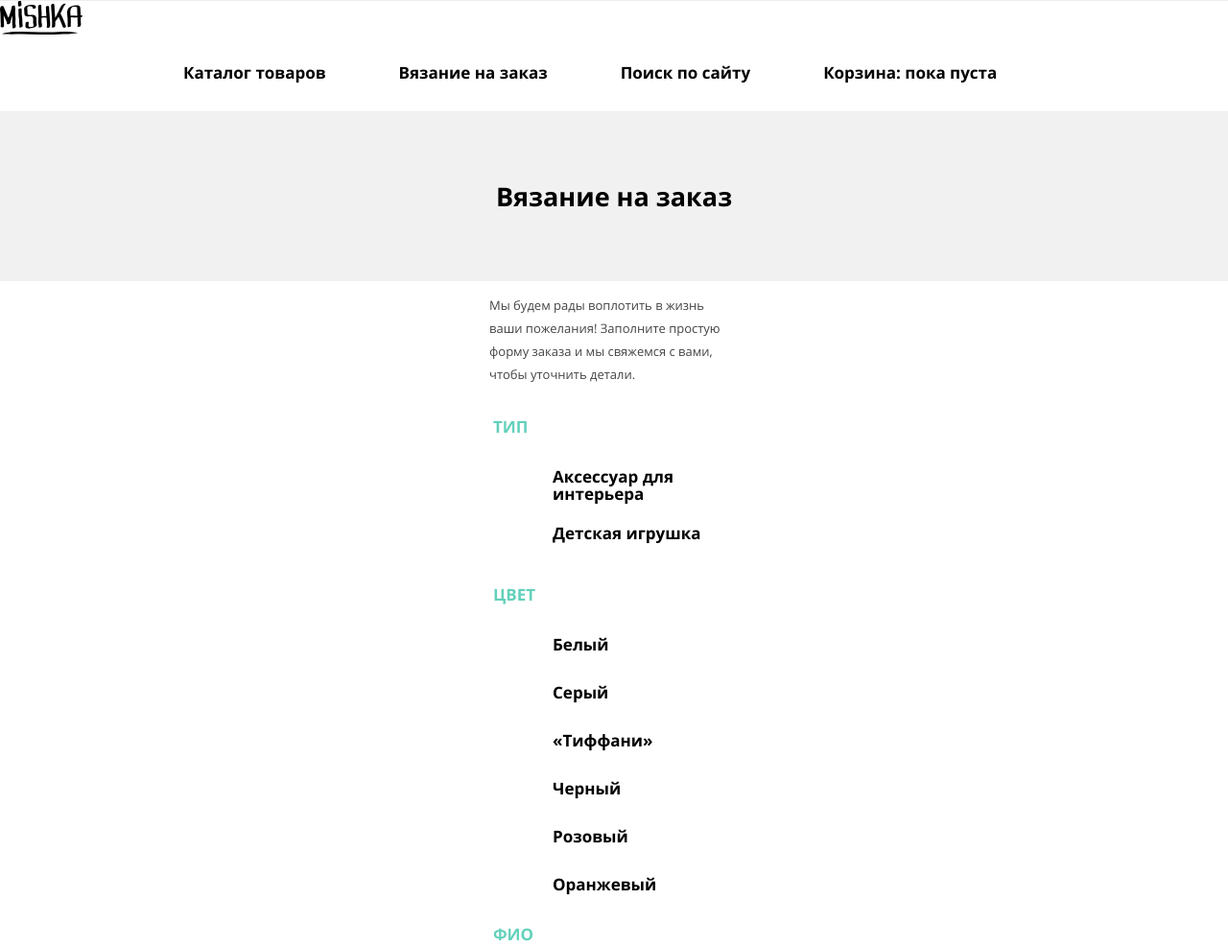
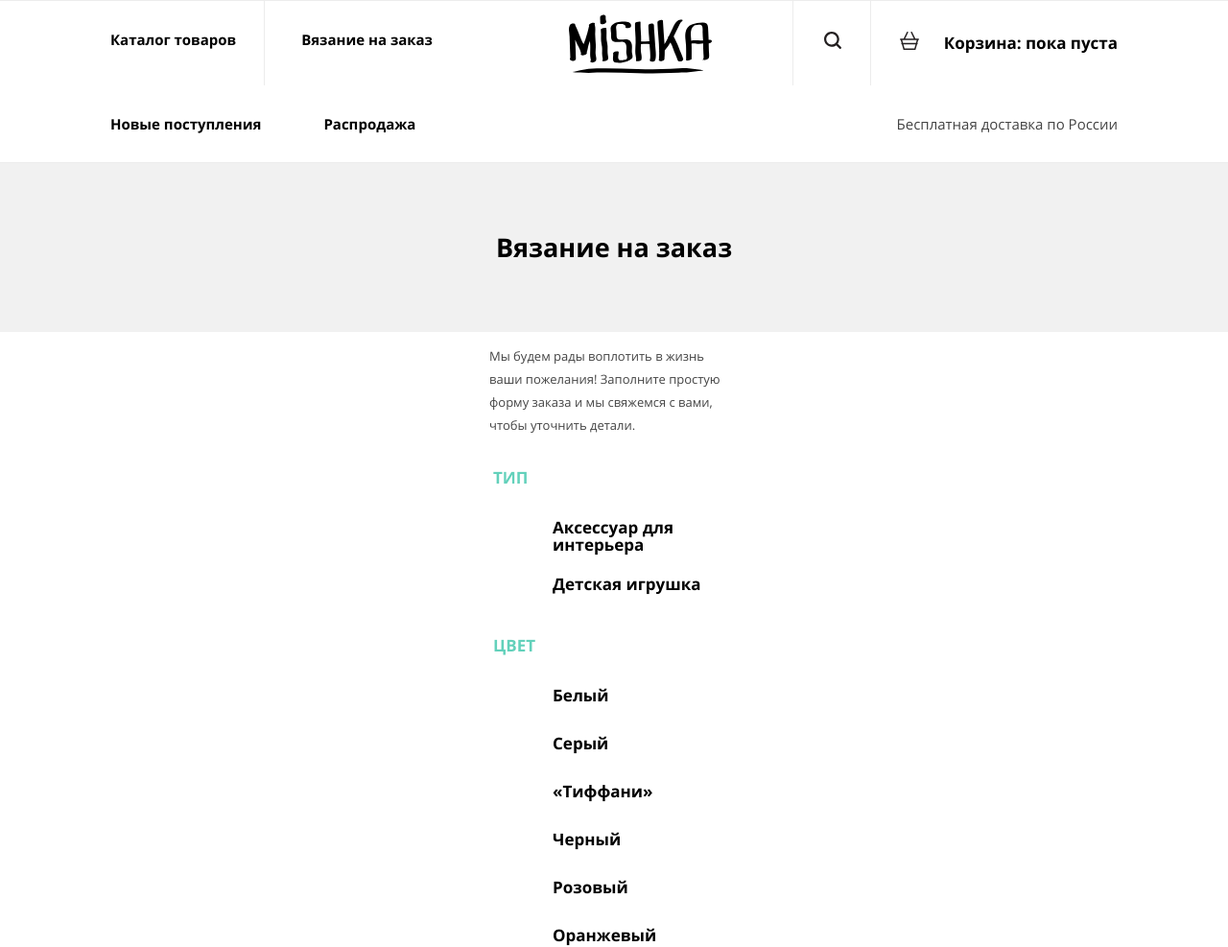
Before and after one commit to aliks-ray/1305465-mishka-20, a plain HTML site: page source/form.html in a window 1280 px wide. Shown: the top 987 px of the page at 96% size. Drawn offline with nearby package versions, Linux system fonts and the light colour scheme; files that its build step writes are made by us from their sources; files whose address does not match are found by name.

Commit message:
Размечена шапка, добавлен тег вьюпорта и внесены мелкие правки

```diff
--- a/source/form.html
+++ b/source/form.html
@@ -2,37 +2,48 @@
 <html lang="ru">
   <head>
     <meta charset="utf-8">
+    <meta name="viewport"
+      content="width=device-width, initial-scale=1">
     <title>HTML Academy: Мишка</title>
     <link href="css/style.css" rel="stylesheet">
   </head>
   <body class="page-body">
     <header class="page-header">
       <div class="page-header__wrapper">
-        <a class="page-header__logo" href="index.html">
-          <img src="../img/logo-mobile.svg" width="86" height="35" alt="Логотип интернет-магазина Мишка">
-        </a>
-      </div>
         <nav class="main-nav">
           <button class="main-nav__toggle" type="button">
             <span class="visually-hidden">Открыть меню</span>
           </button>
-        <div class="main-nav__wrapper">
           <ul class="main-nav__list site-list">
-            <li class="site-list__item">
+            <li class="site-list__item site-list__item--logo header-logo">
+              <a class="header-logo__link" href="index.html">
+                <img class="header-logo__image" src="../img/logo-mobile.svg" width="86" height="35" alt="Логотип интернет-магазина Мишка">
+              </a>
+            </li>
+            <li class="site-list__item site-list__item--catalog">
               <a href="catalog.html">Каталог товаров</a>
             </li>
-            <li class="site-list__item">
-              <a href="form.html">Вязание на заказ</a>
+            <li class="site-list__item site-list__item--form">
+              <a>Вязание на заказ</a>
             </li>
-            <li class="site-list__item">
-              <a href="">Поиск по сайту</a>
+            <li class="site-list__item site-list__item--search">
+              <a class="site-list__link" href="">Поиск по сайту</a>
             </li>
-            <li class="site-list__item">
+            <li class="site-list__item site-list__item--basket">
               <a href="">Корзина: пока пуста</a>
             </li>
+            <li class="site-list__item site-list__item--new">
+              <a href="">Новые поступления</a>
+            </li>
+            <li class="site-list__item site-list__item--sale">
+              <a href="">Распродажа</a>
+            </li>
+            <li class="site-list__item site-list__item--delivery">
+              <a href="">Бесплатная доставка по России</a>
+            </li>
           </ul>
+        </nav>
       </div>
-      </nav>
     </header>
 
     <main class="page-main">
@@ -129,6 +140,12 @@
     </main>
 
     <footer class="main-footer">
+      <div class="main-footer__wrapper">
+
+        <a class="main-footer__logo">
+          <img src="../img/logo-mobile.svg" width="86" height="35" alt="Логотип интернет-магазина Мишка">
+        </a>
+
         <ul class="socials">
           <li class="socials__item">
             <a class="socials__link socials__link--instagram" href="" aria-label="instagram"></a>
@@ -141,12 +158,13 @@
           </li>
         </ul>
 
-      <p class="developed">
+        <div class="developed">
           <a class="developed__link" href="https://htmlacademy.ru/intensive/adaptive">
-          Разработано
-          <img src="../img/logo-htmlacademy.svg" width="27" height="34" alt="Логотип HTML Academy">
+            <p>Разработано</p>
+            <img class="developed__logo" src="../img/logo-htmlacademy.svg" width="27" height="34" alt="Логотип HTML Academy">
           </a>
-      </p>
+        </div>
+      </div>
     </footer>
 
   </body>
--- /dev/null
+++ b/source/less/blocks/header-logo.less
@@ -0,0 +1,21 @@
+.header-logo__link {
+  display: block;
+  margin: auto;
+}
+
+.header-logo__image {
+  display: block;
+  margin: auto;
+
+  @media (min-width: @tablet-width) {
+    width: 113px;
+    height: 47px;
+    margin-left: 0;
+  }
+
+  @media (min-width: @desktop-width) {
+    width: 149px;
+    height: 72px;
+    margin: 0;
+  }
+}
--- a/source/less/blocks/main-nav.less
+++ b/source/less/blocks/main-nav.less
@@ -3,10 +3,7 @@
   margin: auto;
 
   @media (min-width: @tablet-width) {
-    width: 100%;
     box-sizing: border-box;
-    padding-left: 50px;
-    padding-right: 50px;
   }
 }
 
--- a/source/less/blocks/site-list.less
+++ b/source/less/blocks/site-list.less
@@ -1,10 +1,21 @@
 .site-list {
   .no-list-style;
+  width: 320px;
   font-weight: bold;
   font-size: 17px;
   line-height: 24px;
   display: flex;
   flex-wrap: wrap;
+
+  @media (min-width: @tablet-width) {
+    width: 768px;
+    padding-left: 50px;
+    padding-right: 50px;
+  }
+
+  @media (min-width: @desktop-width) {
+    width: 1150px;
+  }
 }
 
 .site-list__item {
@@ -26,6 +37,10 @@
     padding-bottom: 32px;
     background-image: url("../img/icon-cart.svg");
     background-position: 30px 32px;
+  }
+
+  &--logo {
+    padding-left: 0;
   }
 
   @media (min-width: @mobile-width) {
@@ -54,29 +69,82 @@
       font-size: 15px;
       line-height: 24px;
       font-weight: normal;
+      margin-left: auto;
+      padding-left: 0;
     }
 
     &--logo {
       order: -3;
-      margin-right: 209px;
+      padding-top: 22px;
+      padding-bottom: 20px;
+      width: 200px;
+      margin-right: auto;
     }
 
     &--search {
       order: -2;
+      border-left: 1px solid @special-grey;
+      border-right: 1px solid @special-grey;
     }
 
     &--basket {
       order: -1;
+    }
+
+    &--catalog {
+      font-size: 15px;
+      padding-left: 0;
+      padding-right: 30px;
+    }
+
+    &--form {
+      font-size: 15px;
+      padding-left: 0;
     }
   }
 
   @media (min-width: @desktop-width) {
     &--new {
       display: block;
+      padding-left: 0;
+      padding-right: 65px;
+      font-size: 15px;
     }
 
     &--sale {
       display: block;
+      font-size: 15px;
+      padding-left: 0;
+    }
+
+    &--logo {
+      order: 0;
+      width: 149px;
+      margin-left: 142px;
+      margin-right: auto;
+      padding-top: 9px;
+      padding-bottom: 7px;
+      flex-grow: 1;
+    }
+
+    &--search {
+      order: 0;
+    }
+
+    &--basket {
+      order: 0;
+    }
+
+    &--catalog {
+      order: -2;
+      min-width: 154px;
+      padding-right: 29px;
+      border-right: 1px solid @special-grey;
+    }
+
+    &--form {
+      order: -1;
+      padding-left: 38px;
     }
   }
 }
--- a/source/less/style.less
+++ b/source/less/style.less
@@ -24,3 +24,4 @@
 @import "blocks/production-process.less";
 @import "blocks/video-player.less";
 @import "blocks/form.less";
+@import "blocks/header-logo.less";
```
Also changed, not shown: source/catalog.html (+34 -16 lines), source/index.html (+5 -5 lines). Lines whose indentation alone changed are shown as unchanged.
